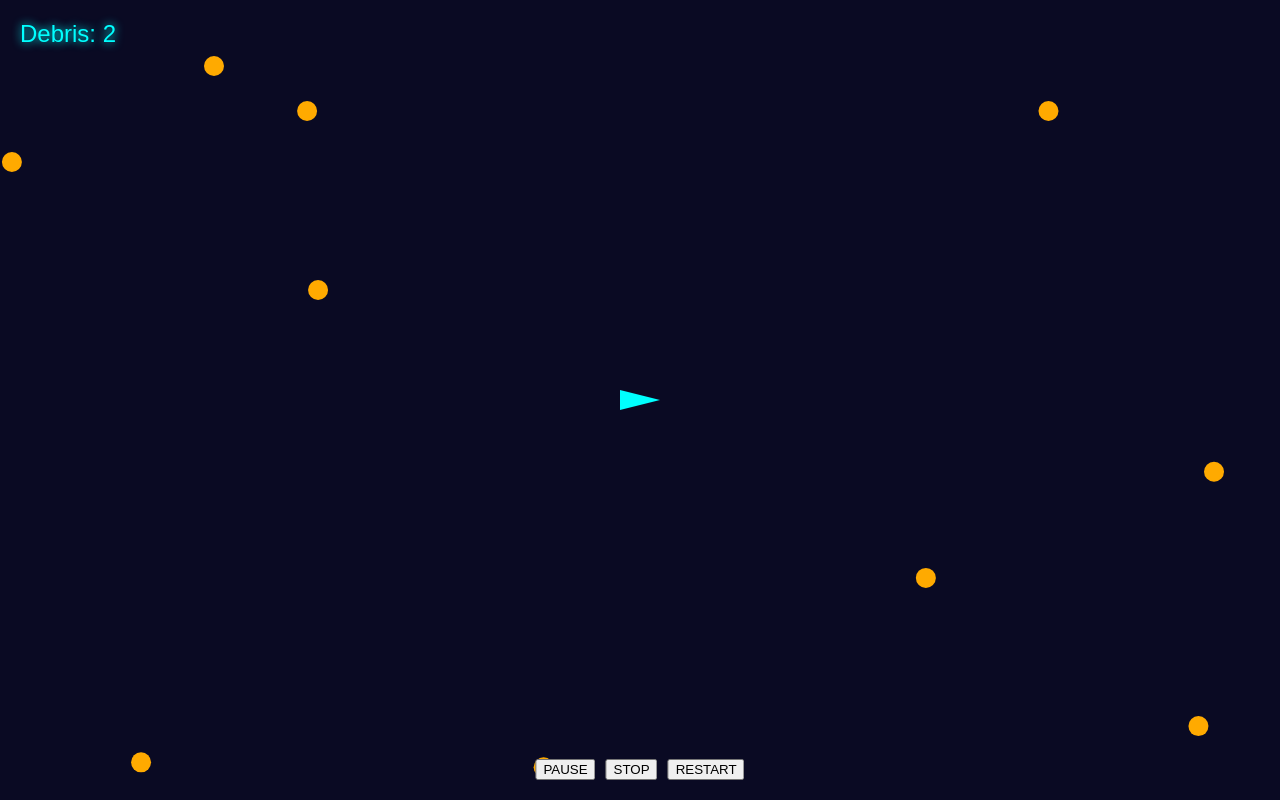
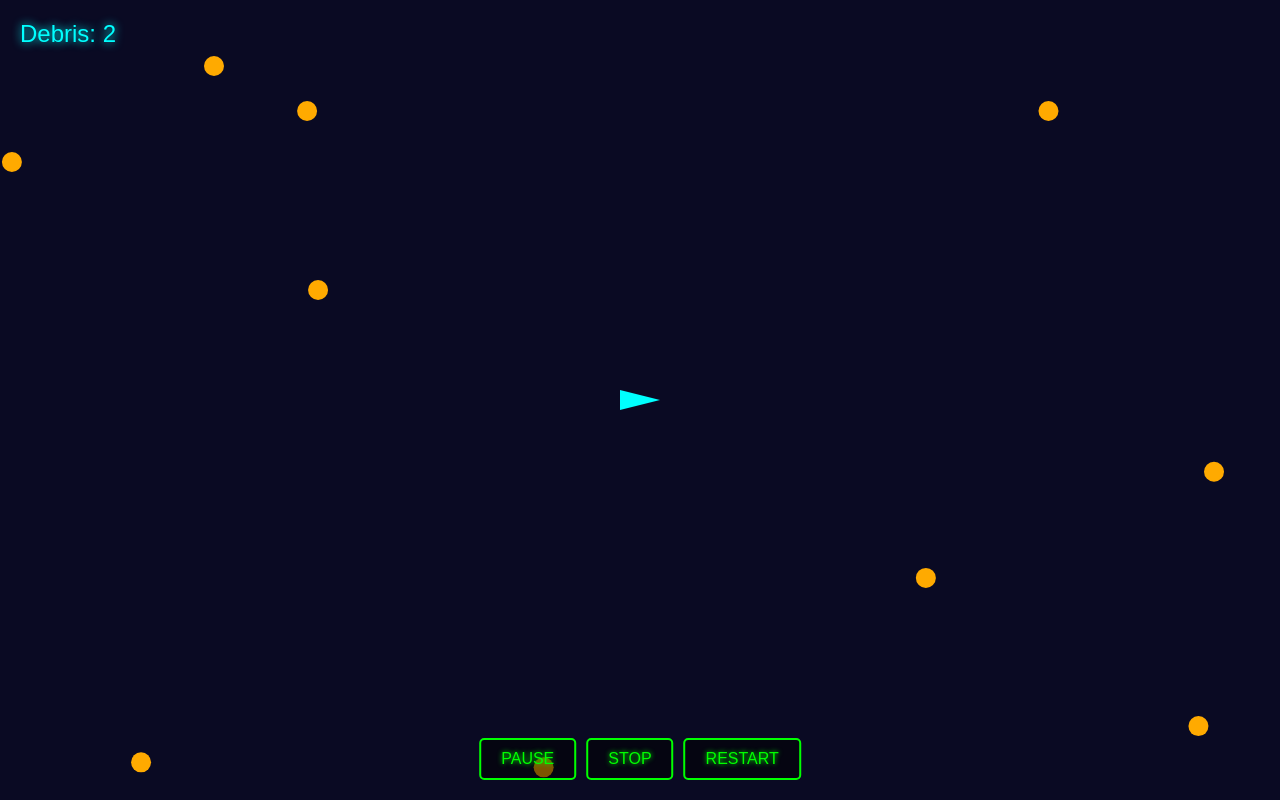
Before and after one commit to onetwo346/Space-junk, a plain HTML site: page index.html in a window 1280 px wide. Drawn offline with Linux system fonts and the light colour scheme.

Commit message:
Update styles.css

```diff
--- a/styles.css
+++ b/styles.css
@@ -49,6 +49,23 @@ h1 {
     font-family: 'Orbitron', sans-serif;
 }
 
+.controls button {
+    padding: 10px 20px;
+    font-size: 1rem;
+    color: #00ff00;
+    background: rgba(0, 0, 0, 0.5);
+    border: 2px solid #00ff00;
+    border-radius: 5px;
+    cursor: pointer;
+    text-shadow: 0 0 5px #00ff00;
+    font-family: 'Orbitron', sans-serif;
+    transition: transform 0.2s;
+}
+
+.controls button:hover {
+    transform: scale(1.1);
+}
+
 @keyframes pulse {
     0% { transform: scale(1); }
     50% { transform: scale(1.1); }
@@ -65,4 +82,5 @@ h1 {
     .instructions { font-size: 1rem; }
     .credits { font-size: 0.9rem; }
     #startButton { font-size: 1.2rem; padding: 10px 20px; }
+    .controls button { font-size: 0.8rem; padding: 8px 15px; }
 }
```
